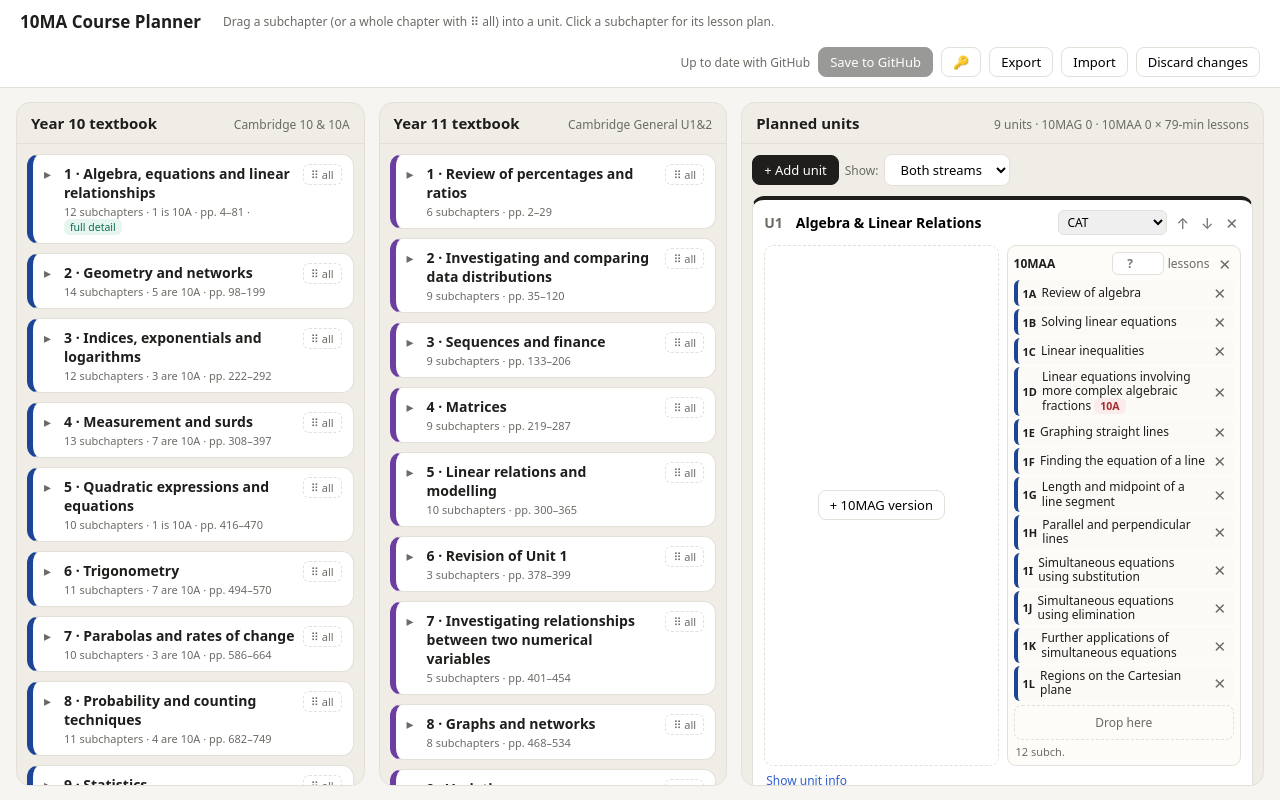
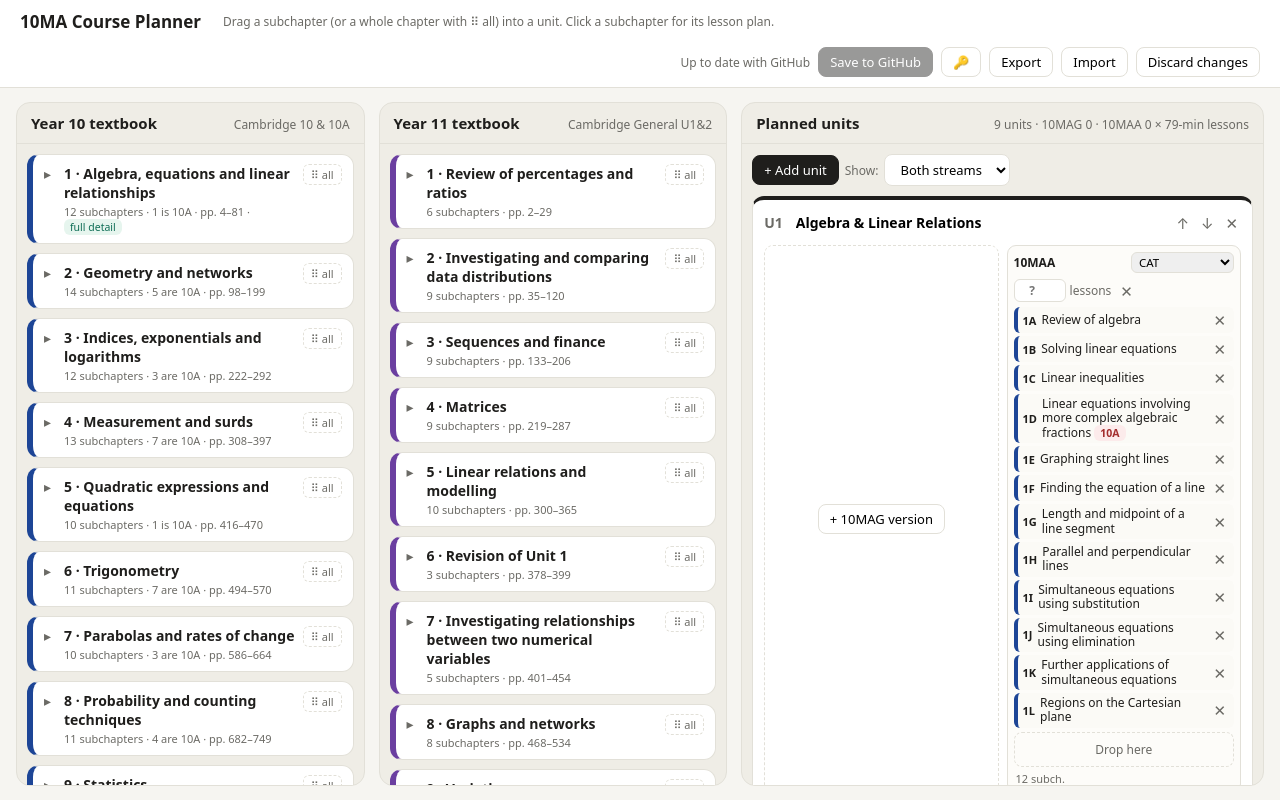
Before and after one commit to roccatalano/10MA, a plain HTML site: page planner/index.html in a window 1280 px wide. Drawn offline with Linux system fonts and the light colour scheme.

Commit message:
Assessment type is set per version (10MAG / 10MAA)
Co-Authored-By: Claude Opus 5.5 <noreply@anthropic.com>
Claude-Session: https://claude.ai/code/session_01YCi1ABDV46dLs8kZyagBLj

```diff
--- a/courses/units.json
+++ b/courses/units.json
@@ -3,7 +3,6 @@
  "units": [
   {
    "name": "Algebra & Linear Relations",
-   "assessment": "CAT",
    "note": "",
    "versions": {
     "10MAA": {
@@ -45,13 +44,13 @@
       {
        "id": "C10-1L"
       }
-     ]
+     ],
+     "assessment": "CAT"
     }
    }
   },
   {
    "name": "Data Analysis",
-   "assessment": "CAT",
    "note": "",
    "versions": {
     "10MAA": {
@@ -99,13 +98,13 @@
       {
        "id": "G11-7E"
       }
-     ]
+     ],
+     "assessment": "CAT"
     }
    }
   },
   {
    "name": "Indices, Logs, Exponentials & Surds",
-   "assessment": "CAT",
    "note": "",
    "versions": {
     "10MAA": {
@@ -159,13 +158,13 @@
       {
        "id": "C10-4D"
       }
-     ]
+     ],
+     "assessment": "CAT"
     }
    }
   },
   {
    "name": "Sequences & Finance",
-   "assessment": "Topic test",
    "note": "",
    "versions": {
     "10MAA": {
@@ -216,13 +215,13 @@
       {
        "id": "G11-3I"
       }
-     ]
+     ],
+     "assessment": "Topic test"
     }
    }
   },
   {
    "name": "Trigonometry & Introduction to the Unit Circle",
-   "assessment": "CAT",
    "note": "",
    "versions": {
     "10MAA": {
@@ -261,13 +260,13 @@
       {
        "id": "C10-6K"
       }
-     ]
+     ],
+     "assessment": "CAT"
     }
    }
   },
   {
    "name": "Quadratics & Parabolas",
-   "assessment": "CAT",
    "note": "",
    "versions": {
     "10MAA": {
@@ -333,13 +332,13 @@
       {
        "id": "C10-7J"
       }
-     ]
+     ],
+     "assessment": "CAT"
     }
    }
   },
   {
    "name": "Matrices & Networks",
-   "assessment": "CAT",
    "note": "",
    "versions": {
     "10MAA": {
@@ -396,13 +395,13 @@
       {
        "id": "G11-8H"
       }
-     ]
+     ],
+     "assessment": "CAT"
     }
    }
   },
   {
    "name": "Probability",
-   "assessment": "Topic test",
    "note": "",
    "versions": {
     "10MAA": {
@@ -441,13 +440,13 @@
       {
        "id": "C10-8K"
       }
-     ]
+     ],
+     "assessment": "Topic test"
     }
    }
   },
   {
    "name": "Functions & Polynomials",
-   "assessment": "Extension",
    "note": "",
    "versions": {
     "10MAA": {
@@ -486,7 +485,8 @@
       {
        "id": "C10-10K"
       }
-     ]
+     ],
+     "assessment": "Extension"
     }
    }
   }
--- a/planner/index.html
+++ b/planner/index.html
@@ -70,7 +70,7 @@ button,select,input{font:inherit}
 .ver{border:1px solid var(--line);border-radius:9px;padding:6px;background:#fdfcf9;min-width:0}
 .ver.over{outline:2px dashed var(--accent);background:#f4f7ff}
 .ver.off{display:flex;align-items:center;justify-content:center;border-style:dashed;background:none;min-height:60px}
-.vh{display:flex;align-items:center;gap:6px;margin-bottom:5px}.vh b{font-size:12px;flex:1}
+.vh{display:flex;align-items:center;gap:6px;margin-bottom:5px;flex-wrap:wrap}.vh select{border:1px solid var(--line);border-radius:6px;padding:1px 3px;font-size:11.5px}.vh b{font-size:12px;flex:1}
 .vfoot{font-size:11px;color:var(--muted);padding:4px 2px 0}
 .ui.only{background:#fff7e0}
 .ver .ui{font-size:12px;gap:5px;padding:3px 5px}.ver .ui .id{min-width:auto;font-size:11px}
@@ -192,6 +192,7 @@ function subCard(x){
 function migrate(D){
   (D.units||[]).forEach(u=>{
     if(!u.versions){u.versions={};(u.streams||STREAMS).forEach(s=>u.versions[s]={lessons:u.lessons??null,items:(u.items||[]).map(x=>({id:x.id}))});delete u.streams;delete u.items;delete u.lessons}
+    if('assessment' in u){STREAMS.forEach(s=>{const v=u.versions[s];if(v&&v.assessment===undefined)v.assessment=u.assessment||''});delete u.assessment}
   });return D;
 }
 function usedIn(id){const r=[];UNITS.units.forEach((u,i)=>STREAMS.forEach(s=>{const v=u.versions[s];if(v&&v.items.some(x=>x.id===id))r.push(`U${i+1}${s==='10MAG'?'G':'A'}`)}));return r}
@@ -203,13 +204,12 @@ function renderUnits(){
   box.querySelectorAll('.unit').forEach(el=>{
     const i=+el.dataset.i,u=UNITS.units[i];
     el.querySelector('.name').onchange=e=>{u.name=e.target.value;save()};
-    el.querySelector('.assess').onchange=e=>{u.assessment=e.target.value;save()};
     const n=el.querySelector('.note');if(n)n.onchange=e=>{u.note=e.target.value;save()};
     el.querySelector('.del').onclick=()=>{if(confirm(`Delete unit "${u.name}"? Its subchapters go back to the library.`)){UNITS.units.splice(i,1);openUnits.clear();save()}};
     el.querySelector('.up').onclick=()=>{if(i>0){[UNITS.units[i-1],UNITS.units[i]]=[UNITS.units[i],UNITS.units[i-1]];openUnits.clear();save()}};
     el.querySelector('.dn').onclick=()=>{if(i<UNITS.units.length-1){[UNITS.units[i+1],UNITS.units[i]]=[UNITS.units[i],UNITS.units[i+1]];openUnits.clear();save()}};
     el.querySelector('.tog').onclick=e=>{e.preventDefault();openUnits.has(i)?openUnits.delete(i):openUnits.add(i);renderUnits()};
-    el.querySelectorAll('.addv').forEach(b=>b.onclick=()=>{u.versions[b.dataset.s]={lessons:null,items:[]};save()});
+    el.querySelectorAll('.addv').forEach(b=>b.onclick=()=>{u.versions[b.dataset.s]={lessons:null,assessment:'',items:[]};save()});
     el.querySelectorAll('.ver:not(.off)').forEach(V=>{
       const s=V.dataset.s,v=u.versions[s],other=STREAMS.find(x=>x!==s);
       V.ondragover=e=>{e.preventDefault();V.classList.add('over')};
@@ -220,6 +220,7 @@ function renderUnits(){
           if(!(e.ctrlKey||e.metaKey||e.altKey)&&!(d.from===i))src.items.splice(d.idx,1); }
         else d.ids.forEach(id=>{if(!v.items.some(x=>x.id===id))v.items.push({id})});
         save()};
+      V.querySelector('.assess').onchange=e=>{v.assessment=e.target.value;save()};
       V.querySelector('.les').onchange=e=>{v.lessons=e.target.value===''?null:Math.max(0,+e.target.value||0);save()};
       V.querySelector('.offv').onclick=()=>{if(confirm(`Remove the ${s} version of "${u.name}"?`)){delete u.versions[s];save()}};
       const cp=V.querySelector('.copyv');if(cp)cp.onclick=()=>{const o=u.versions[other];if(!o)return;v.items.forEach(x=>{if(!o.items.some(y=>y.id===x.id))o.items.push({id:x.id})});save()};
@@ -240,7 +241,7 @@ function verCol(u,i,s){
   const items=v.items.map(x=>({...x,s:IDX[x.id]}));
   const L=+v.lessons||0;
   return `<div class="ver" data-s="${s}">
-   <div class="vh"><b>${s}</b><label class="lesbox" title="Number of 79-minute lessons for the ${s} version"><input class="les" type="number" min="0" value="${v.lessons??''}" placeholder="?"> lessons</label>
+   <div class="vh"><b>${s}</b><select class="assess" title="${s} assessment for this unit">${ASSESS.map(x=>`<option ${x===(v.assessment||'')?'selected':''} value="${x}">${x||'Assessment…'}</option>`).join('')}</select><label class="lesbox" title="Number of 79-minute lessons for the ${s} version"><input class="les" type="number" min="0" value="${v.lessons??''}" placeholder="?"> lessons</label>
     ${u.versions[other]?`<button class="x copyv" title="Copy these subchapters to the ${other} version">⇄</button>`:''}<button class="x offv" title="Remove the ${s} version">✕</button></div>
    ${items.map((x,k)=>`<div class="ui ${x.id.split('-')[0]} ${u.versions[other]&&!ids.has(x.id)?'only':''}" draggable="true" data-k="${k}" title="${u.versions[other]&&!ids.has(x.id)?s+' only':''}"><span class="id">${x.id.replace(/^C10-|^G11-/,m=>m==='G11-'?'Y11 ':'')}</span><span class="tt">${esc(x.s?x.s.title:'(not in library)')}${x.s&&x.s.tenA?' <span class="tag t10a">10A</span>':''}</span><button class="x" title="Remove">✕</button></div>`).join('')}
    <div class="drop">Drop here</div>
@@ -256,22 +257,20 @@ function unitCard(u,i){
   const onlyA=a&&g?a.items.filter(x=>!g.items.some(y=>y.id===x.id)).length:0, onlyG=a&&g?g.items.filter(x=>!a.items.some(y=>y.id===x.id)).length:0;
   const info=open?`<div class="uinfo">
    <details class="mini" open><summary>Unit summary</summary><ul>
-    ${STREAMS.map(s=>u.versions[s]?`<li><b>${s}</b>: ${u.versions[s].lessons??'?'} × 79-min lessons · ${u.versions[s].items.length} subchapters · ${u.versions[s].items.filter(x=>IDX[x.id]&&IDX[x.id].tenA).length} are 10A</li>`:`<li><b>${s}</b>: does not do this unit</li>`).join('')}
+    ${STREAMS.map(s=>u.versions[s]?`<li><b>${s}</b>: ${u.versions[s].lessons??'?'} × 79-min lessons · ${esc(u.versions[s].assessment||'no assessment set')} · ${u.versions[s].items.length} subchapters · ${u.versions[s].items.filter(x=>IDX[x.id]&&IDX[x.id].tenA).length} are 10A</li>`:`<li><b>${s}</b>: does not do this unit</li>`).join('')}
     ${g&&a?`<li>Shared: ${a.items.length-onlyA} · 10MAA only: ${onlyA} · 10MAG only: ${onlyG}</li>`:''}
     <li>From: ${[...chs].map(([k,n])=>`${k} (${n})`).join(', ')||'nothing yet'}</li>
-    <li>Assessment: ${esc(u.assessment||'not set')}</li>
     <li><input class="note" placeholder="Notes for this unit…" value="${esc(u.note||'')}" style="width:100%;border:1px solid var(--line);border-radius:6px;padding:3px 6px"></li></ul></details>
    ${codes.size?`<details class="mini"><summary>VC2 covered (${codes.size}, from fully-detailed subchapters)</summary><ul>${[...codes.values()].map(c=>`<li><span class="code">${c.code}</span> ${c.tenA?'<span class="tag t10a">10A</span> ':''}${esc(c.text)}</li>`).join('')}</ul></details>`:''}
   </div>`:'';
   const cols=filt?verCol(u,i,filt):STREAMS.map(s=>verCol(u,i,s)).join('');
   return `<div class="unit" data-i="${i}">
    <div class="uh"><span class="num">U${i+1}</span><input class="name" value="${esc(u.name)}">
-    <select class="assess">${ASSESS.map(x=>`<option ${x===(u.assessment||'')?'selected':''} value="${x}">${x||'Assessment…'}</option>`).join('')}</select>
     <button class="x up" title="Move up">↑</button><button class="x dn" title="Move down">↓</button><button class="x del" title="Delete unit">✕</button></div>
    <div class="ub"><div class="vers ${filt?'one':''}">${cols}</div>
     <div class="utot"><a href="#" class="tog">${open?'Hide info':'Show unit info'}</a></div>${info}</div></div>`;
 }
-document.getElementById('addu').onclick=()=>{UNITS.units.push({name:'New unit',assessment:'',note:'',versions:{'10MAG':{lessons:null,items:[]},'10MAA':{lessons:null,items:[]}}});openUnits.add(UNITS.units.length-1);save();const b=document.getElementById('units');b.lastElementChild&&b.lastElementChild.scrollIntoView({behavior:'smooth'})};
+document.getElementById('addu').onclick=()=>{UNITS.units.push({name:'New unit',assessment:'',note:'',versions:{'10MAG':{lessons:null,assessment:'',items:[]},'10MAA':{lessons:null,assessment:'',items:[]}}});openUnits.add(UNITS.units.length-1);save();const b=document.getElementById('units');b.lastElementChild&&b.lastElementChild.scrollIntoView({behavior:'smooth'})};
 document.getElementById('filt').onchange=e=>{filt=e.target.value;renderUnits()};
 document.getElementById('exp').onclick=()=>{const a=document.createElement('a');a.href=URL.createObjectURL(new Blob([JSON.stringify(UNITS,null,1)],{type:'application/json'}));a.download='units.json';a.click()};
 document.getElementById('imp').onclick=()=>document.getElementById('impf').click();
```
Also changed, not shown: 1 other file.
